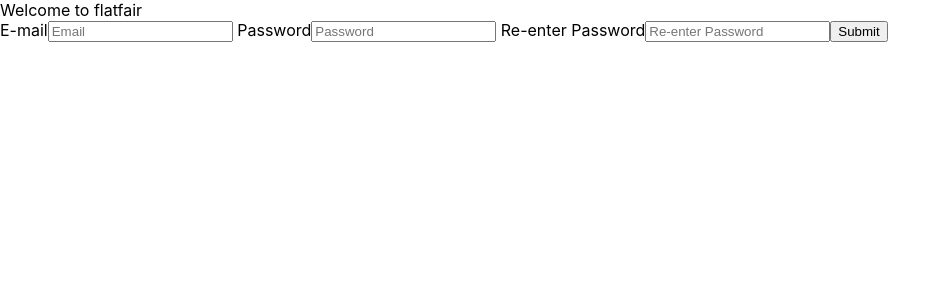
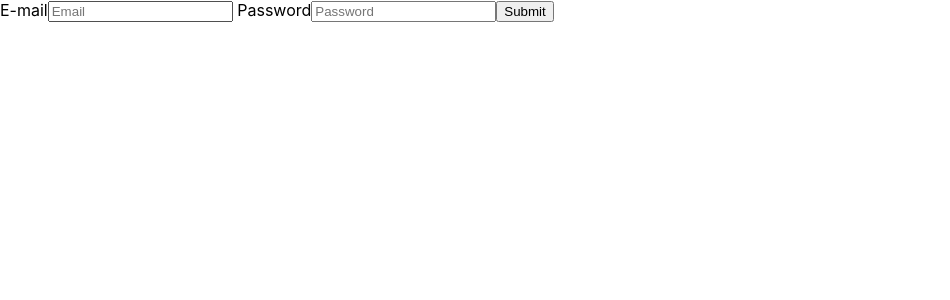
Before and after one commit to lwkchan/sign-up-sign-in, a React (Create React App) app: page / in a window 1280 px wide. Shown: the top 300 px of the page, without its empty margins (0-950 px from the left). Built offline with nearby package versions, Linux system fonts and the light colour scheme; the HTML template or start-up script is replaced by a standard one.

Commit message:
feat: add option to change form from signup and signin

```diff
--- a/src/components/Form.js
+++ b/src/components/Form.js
@@ -1,40 +1,62 @@
 import React, { Component } from 'react';
 
 class Form extends Component {
+  constructor(props){
+    super(props)
+    this.state = {
+      email: '',
+      password: '',
+      confirmPassword: '',
+      isLoggedIn: false
+    }
+    this.handleInputChange = this.handleInputChange.bind(this)
+  }
+
+  handleInputChange(event) {
+    const target = event.target;
+    const { value, name } = target;
+    this.setState({
+      [name]: value
+    });
+  }
+
   render() {
     return (
-            <div className="App">
-              <header className="App-header">
-                Welcome to flatfair
-              </header>
-              <form onSubmit={this.props.handleSubmit}>
+      <>
+      <form
+        className={this.props.signUp
+                    ? 'form__sign-up' : this.props.signIn
+                    ? 'form__sign-in' : 'form'}
+        onSubmit={this.props.handleSubmit}>
         <label> E-mail
           <input
           type="text"
           name="email"
           placeholder="Email"
-                    value={this.props.email}
-                    onChange={this.props.handleInputChange} />
+          value={this.state.email}
+          onChange={this.handleInputChange} />
         </label>
         <label> Password
           <input
           type="password"
           name="password"
           placeholder="Password"
-                    value={this.props.password}
-                    onChange={this.props.handleInputChange} />
+          value={this.state.password}
+          onChange={this.handleInputChange} />
         </label>
+        {this.props.signUp &&
           <label> Re-enter Password
           <input
           type="password"
           name="confirmPassword"
           placeholder="Re-enter Password"
-                    value={this.props.confirmPassword}
-                    onChange={this.props.handleInputChange} />
+          value={this.state.confirmPassword}
+          onChange={this.handleInputChange} />
           </label>
+        }
         <button name="Submit" type="submit" value="Submit">Submit</button>
       </form>
-            </div>
+      </>
       );
     }
   }
```
Also changed, not shown: 1 other file (tests, documents, lock files or other folders). Lines whose indentation alone changed are shown as unchanged.
